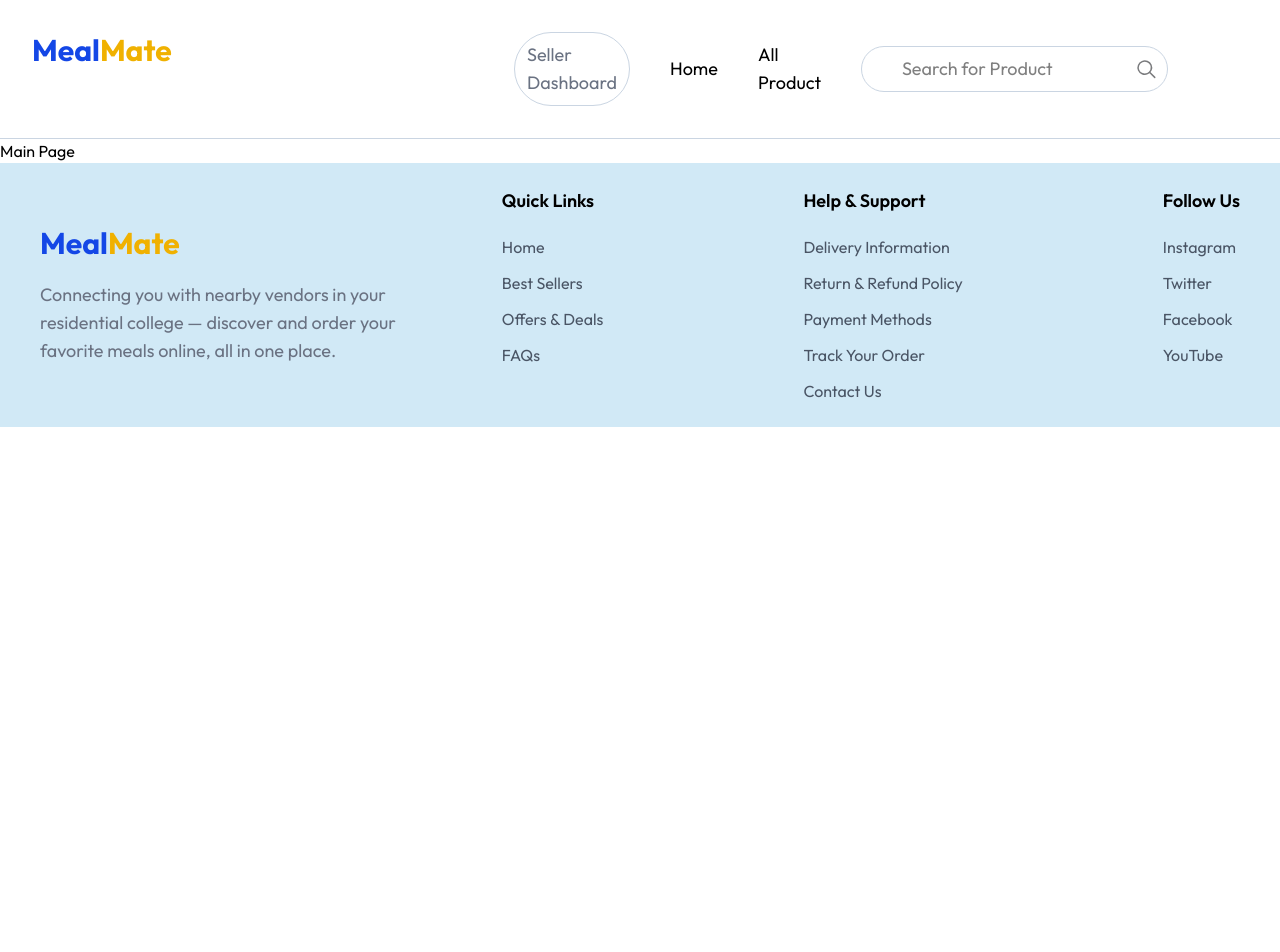
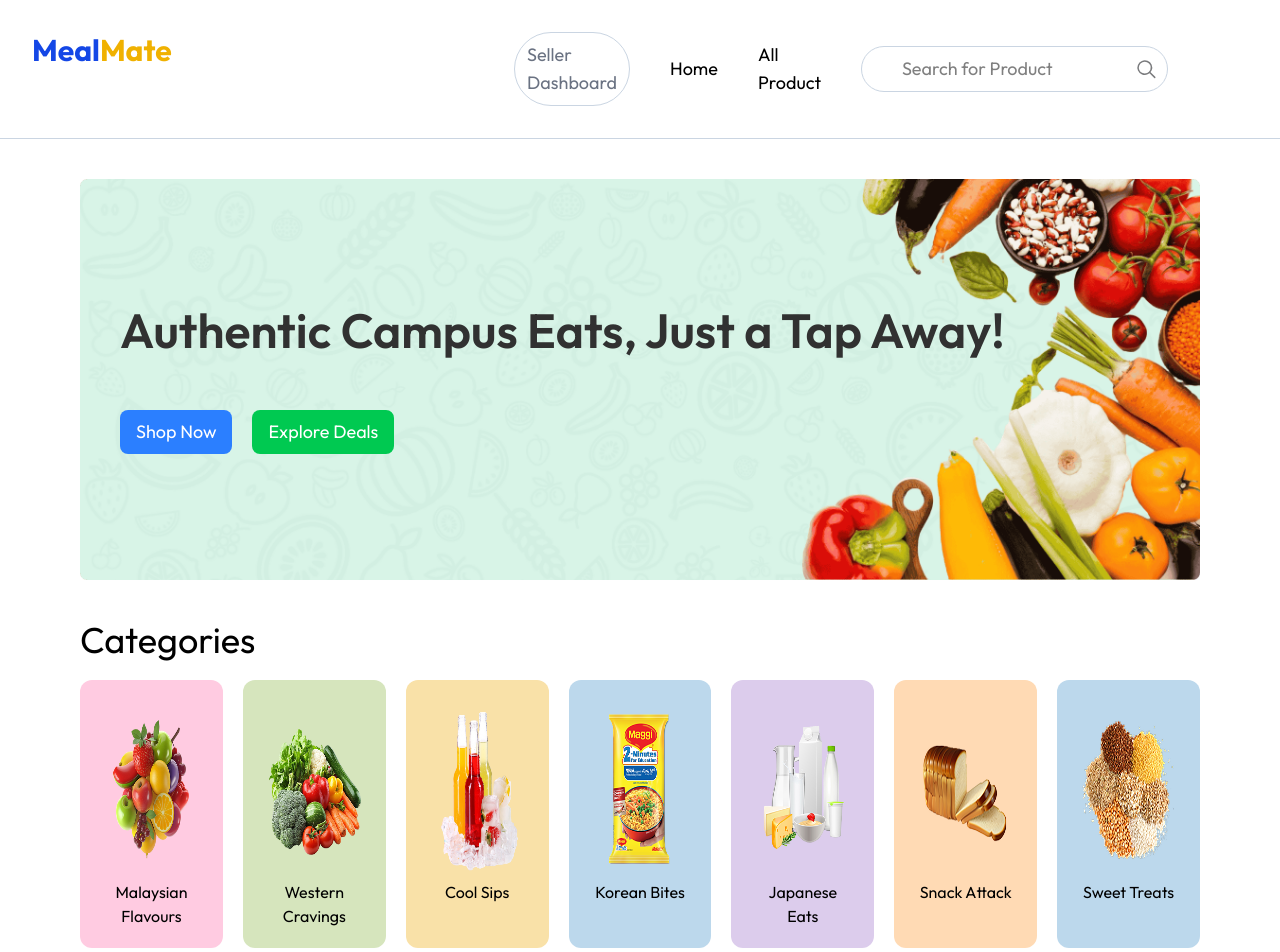
Before and after one commit to karwenglim/MealMate, a Next.js app: page / in a window 1280 px wide. Shown: the top 952 px of the page. Before the commit the page ends 800 px from the top, so only its background shows below. Built offline with nearby package versions, Linux system fonts and the light colour scheme.

Commit message:
feat: complete categories component

```diff
--- a/src/app/layout.tsx
+++ b/src/app/layout.tsx
@@ -1,7 +1,7 @@
 import type { Metadata } from 'next';
 import './globals.css';
-import Header from '../components/header';
-import Footer from '../components/footer';
+import Header from '../components/layouts/header';
+import Footer from '../components/layouts/footer';
 
 export const metadata: Metadata = {
   title: 'Create Next App',
--- a/src/app/page.tsx
+++ b/src/app/page.tsx
@@ -1,7 +1,34 @@
 import React from 'react';
-
-function page() {
-  return <div>Main Page</div>;
+import mainBanner from '../../assets/images/main_banner_bg.png';
+import Image from 'next/image';
+import Collections from '@/components/categories/collections';
+function Landing() {
+  return (
+    <div className='py-10 px-20 flex flex-col gap-10'>
+      <div className='relative'>
+        <Image
+          alt='mainBanner'
+          src={mainBanner}
+        />
+        <div className='absolute inset-0 flex gap-10 flex-col items-start justify-center pl-10'>
+          <div className='text-[#313131] text-5xl font-semibold mb-4'>
+            Authentic Campus Eats, Just a Tap Away!
+          </div>
+          <div className='flex flex-row gap-5 items-center justify-center'>
+            <div className='cursor-pointer text-lg bg-blue-500 text-white px-4 py-2 rounded-lg'>
+              Shop Now
+            </div>
+            <div className='cursor-pointer text-lg bg-green-500 text-white px-4 py-2 rounded-lg'>
+              Explore Deals
+            </div>
+          </div>
+        </div>
+      </div>
+      <div>
+        <Collections />
+      </div>
+    </div>
+  );
 }
 
-export default page;
+export default Landing;
--- /dev/null
+++ b/src/components/categories/card.tsx
@@ -0,0 +1,23 @@
+import React from 'react';
+import Image from 'next/image';
+import { Category } from '../../types/category';
+interface CardProp {
+  category: Category;
+}
+
+function Card({ category }: CardProp) {
+  return (
+    <div
+      className='flex flex-col p-5  rounded-xl'
+      style={{ backgroundColor: category.colour }}>
+      <Image
+        src={category.icon}
+        alt='categoryIcon'
+        className='h-45'
+      />
+      <div className='text-center'>{category.name}</div>
+    </div>
+  );
+}
+
+export default Card;
--- /dev/null
+++ b/src/components/categories/collections.tsx
@@ -0,0 +1,21 @@
+import React from 'react';
+import { categories } from '@/data/categories';
+import Card from './card';
+function Collections() {
+  categories;
+  return (
+    <div className='flex flex-col gap-5'>
+      <div className='text-4xl'>Categories</div>
+      <div className='flex flex-row gap-5 justify-between'>
+        {categories.map((category, index) => (
+          <Card
+            key={index}
+            category={category}
+          />
+        ))}
+      </div>
+    </div>
+  );
+}
+
+export default Collections;
--- a/src/components/header.tsx
+++ b/src/components/layouts/header.tsx
@@ -1,8 +1,8 @@
 import React from 'react';
-import searchIcon from '../../assets/images/search_icon.svg';
+import searchIcon from '../../../assets/images/search_icon.svg';
 import Image from 'next/image';
-import profileIcon from '../../assets/images/profile_icon.png';
-import cartIcon from '../../assets/images/cart_icon.svg';
+import profileIcon from '../../../assets/images/profile_icon.png';
+import cartIcon from '../../../assets/images/cart_icon.svg';
 function Header() {
   return (
     <div className='flex flex-row p-8 border-b-1 border-slate-300 sticky'>
--- /dev/null
+++ b/src/data/categories.ts
@@ -0,0 +1,47 @@
+import { Category } from '../types/category';
+import freshFruits from '../../assets/images/fresh_fruits_image.png';
+import organicVegetables from '../../assets/images/organic_vegetable_image.png';
+import coldDrinks from '../../assets/images/bottles_image.png';
+import maggi from '../../assets/images/maggi_image.png';
+import bakery from '../../assets/images/bakery_image.png';
+import dairyProducts from '../../assets/images/dairy_product_image.png';
+import grain from '../../assets/images/grain_image.png';
+const categories: Category[] = [
+  {
+    colour: '#FFCBE1',
+    name: 'Malaysian Flavours',
+    icon: freshFruits,
+  },
+  {
+    colour: '#D6E5BD',
+    name: 'Western Cravings',
+    icon: organicVegetables,
+  },
+  {
+    colour: '#F9E1A8',
+    name: 'Cool Sips',
+    icon: coldDrinks,
+  },
+  {
+    colour: '#BCD8EC',
+    name: 'Korean Bites',
+    icon: maggi,
+  },
+  {
+    colour: '#DCCCEC',
+    name: 'Japanese Eats',
+    icon: dairyProducts,
+  },
+  {
+    colour: '#FFDAB4',
+    name: 'Snack Attack',
+    icon: bakery,
+  },
+  {
+    colour: '#BCD8EC',
+    name: 'Sweet Treats',
+    icon: grain,
+  },
+];
+
+export { categories };
```
Also changed, not shown: src/types/Category.ts (added, +7 -0 lines), src/types/Product.ts (added, +7 -0 lines), assets/images/organic_vegetable_image.png (renamed from assets/images/organic_vegitable_image.png), src/components/layouts/footer.tsx (renamed from src/components/footer.tsx).
